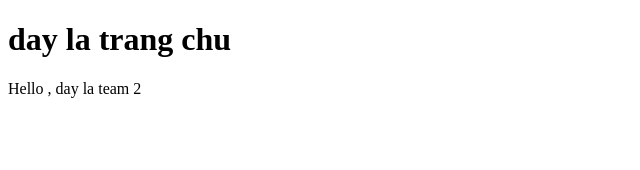
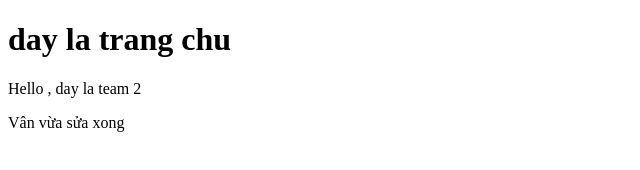
Before and after one commit to HoangThiVan/demo_index, a plain HTML site: page index.html in a window 1280 px wide. Shown: the whole page, without its empty margins (0-640 px from the left). Drawn offline with Linux system fonts and the light colour scheme.

Commit message:
push lan 2

```diff
--- a/index.html
+++ b/index.html
@@ -6,5 +6,6 @@
 <body>
 <h1>day la trang chu</h1>
 <p>Hello , day la team 2</p>
+<p>Vân vừa sửa xong</p>
 </body>
 </html>
```
